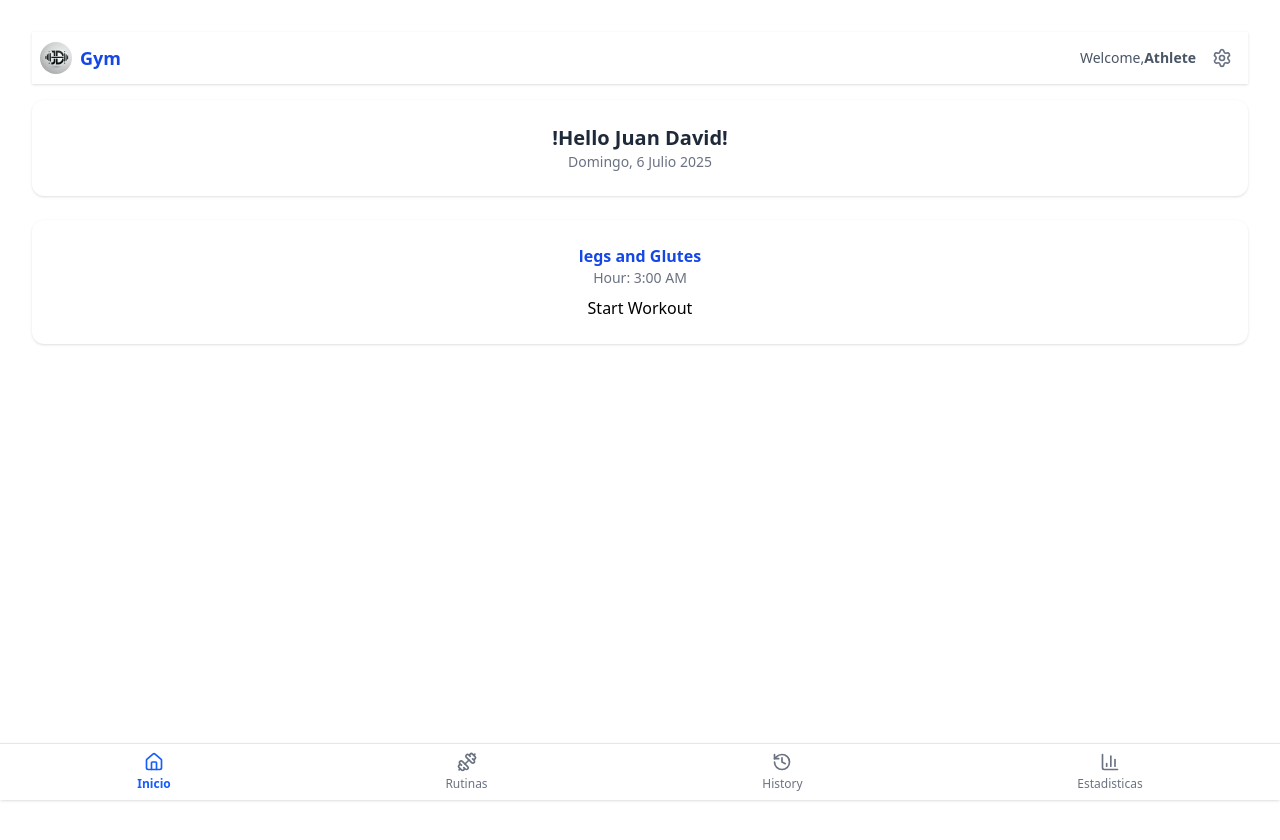
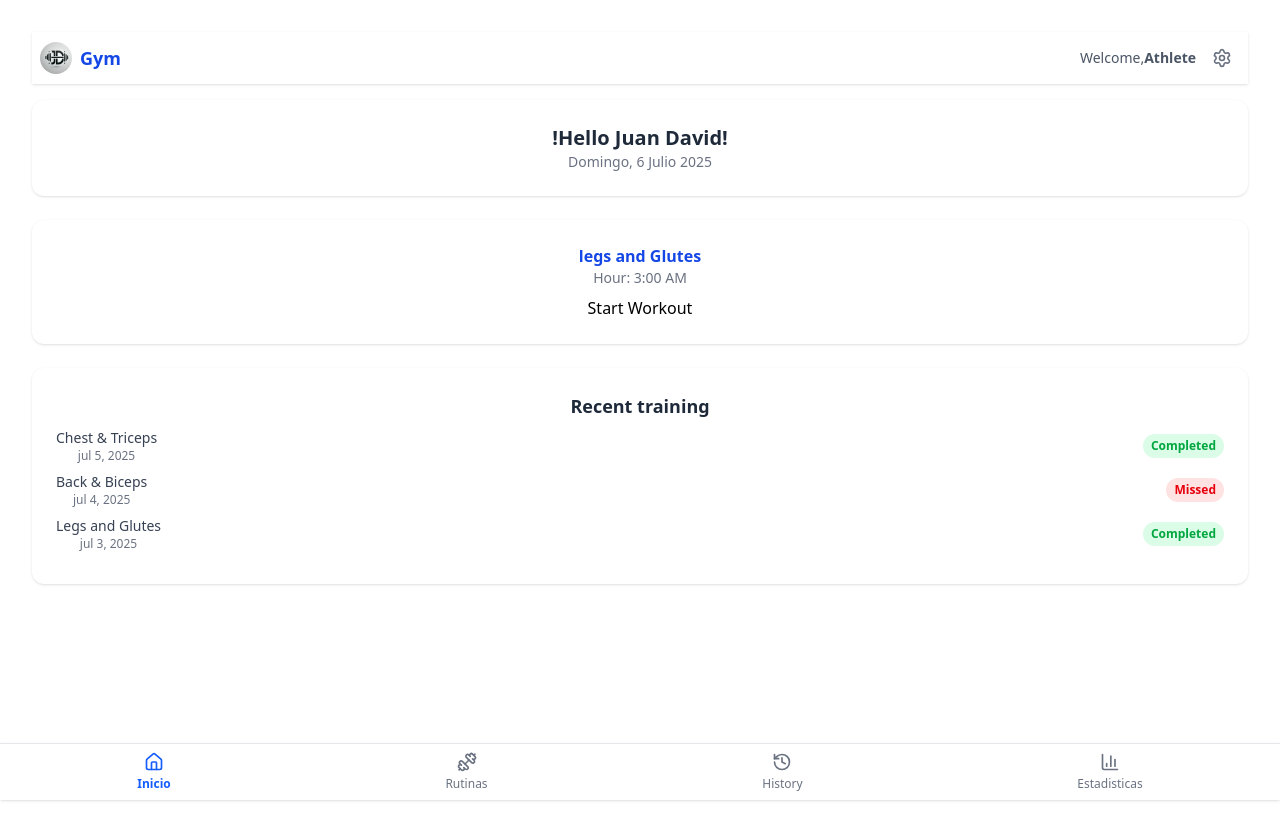
Before and after one commit to juanda404/gym-tracker, a React (Vite) app: page / in a window 1280 px wide. Shown: the top 840 px of the page. Built offline with nearby package versions, Linux system fonts and the light colour scheme.

Commit message:
Feat: add recent workouts section with completion status

```diff
--- a/src/data/routinesData.js
+++ b/src/data/routinesData.js
@@ -4,22 +4,43 @@ const routinesData = [
     name: "Leg Day",
     focus: "Lower body strength",
     duration: "60 min",
-    exercises: ["Squats", "Lunges", "Deadlifts"]
+    exercises: ["Squats", "Lunges", "Deadlifts"],
+    completed: true
   },
   {
     id: 2,
     name: "Upper Body",
     focus: "Chest, Back, Arms",
     duration: "55 min",
-    exercises: ["Bench Press", "Pull Ups", "Bicep Curls"]
+    exercises: ["Bench Press", "Pull Ups", "Bicep Curls"],
+    completed: false
   },
   {
     id: 3,
     name: "Cardio & Core",
     focus: "Endurance + Core",
     duration: "40 min",
-    exercises: ["HIIT", "Plank", "Mountain Climbers"]
-  }
+    exercises: ["HIIT", "Plank", "Mountain Climbers"],
+    completed: true
+  },
+  {
+    id: 4,
+    name: "Chest & Triceps",
+    date: "2025-07-05",
+    completed: true,
+  },
+  {
+    id: 5,
+    name: "Back & Biceps",
+    date: "2025-07-04",
+    completed: false,
+  },
+  {
+    id: 6,
+    name: "Legs and Glutes",
+    date: "2025-07-03",
+    completed: true,
+  },
 ];
 
 export default routinesData;
--- a/src/pages/Inicio.jsx
+++ b/src/pages/Inicio.jsx
@@ -2,11 +2,17 @@ import { useEffect, useState } from "react"
 import { format } from 'date-fns'
 import es from 'date-fns/locale/es'
 import { useNavigate } from "react-router-dom"
+import routinesData from '../data/routinesData'  //ruta de la estructura
 
 const Inicio = ()=>{
     const [user, setUser] = useState('Juan David')
     const [dailyRoutine, setDailyRoutine] = useState(null)
     const navigate = useNavigate()
+
+    const recentWorkouts = routinesData
+    .filter(routine => routine.date)
+    .sort((a,b)=> new Date(b.date) - new Date(a.date))
+    .slice(0,3) //muestra los ultimos 3
 
     //simulation of next routine
     useEffect(()=>{
@@ -44,7 +50,22 @@ const Inicio = ()=>{
           <p className="text-sm text-gray-500">There is no routine scheduled for today.</p>
         )}
         </div>
+        <div className="bg-white rounded-xl shadow p-6">
+          <h2 className="text-lg font-bold text-gray-800 mb-2">Recent training</h2>
+          {recentWorkouts.map((routine) =>(
+            <div key={routine.id} className="flex items-center justify-between mb-2">
+              <div>
+                <p className="text-sm font-medium text-gray-700">{routine.name}</p>
+                <p className="text-xs text-gray-500">{format(new Date(routine.date), 'MMM d, yyy',{locale:es})}</p>
+              </div>
+              <span
+              className={`px-2 py-1 text-xs rounded-full font-semibold ${routine.completed ? "bg-green-100 text-green-600" : "bg-red-100 text-red-600"}`}
+              >{routine.completed ? "Completed" : "Missed"}</span>
+            </div>
+          ))}
+        </div>
       </section>
+
   )
 }
 
```
